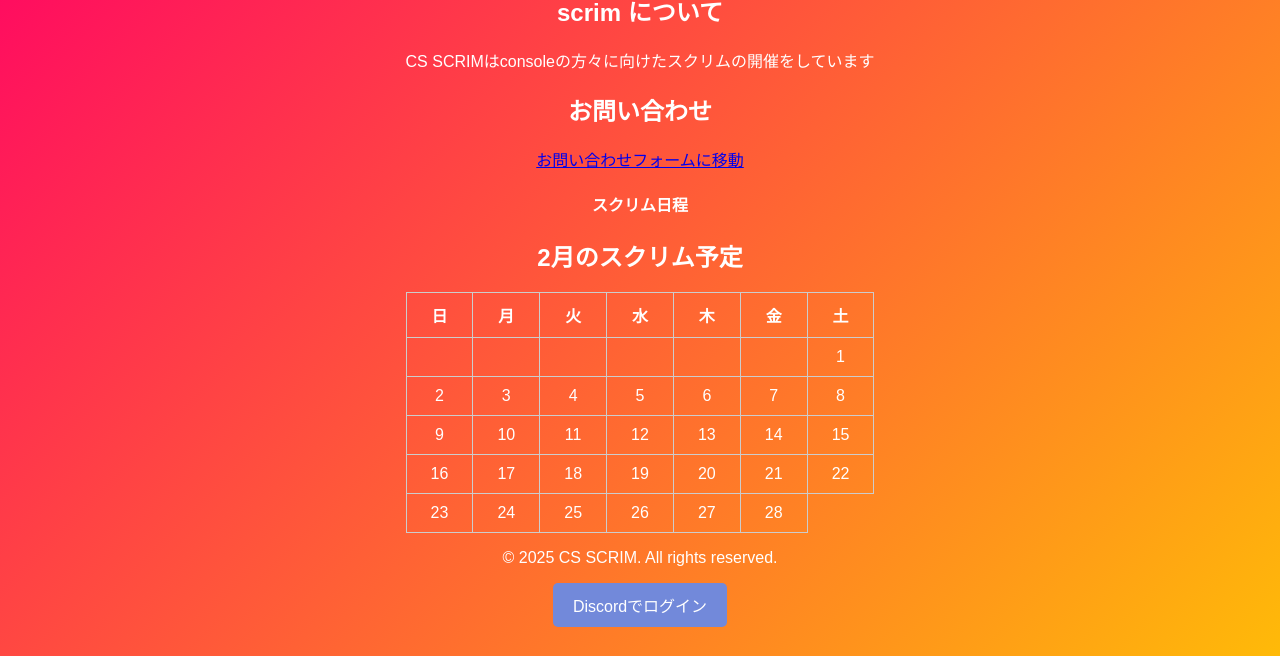
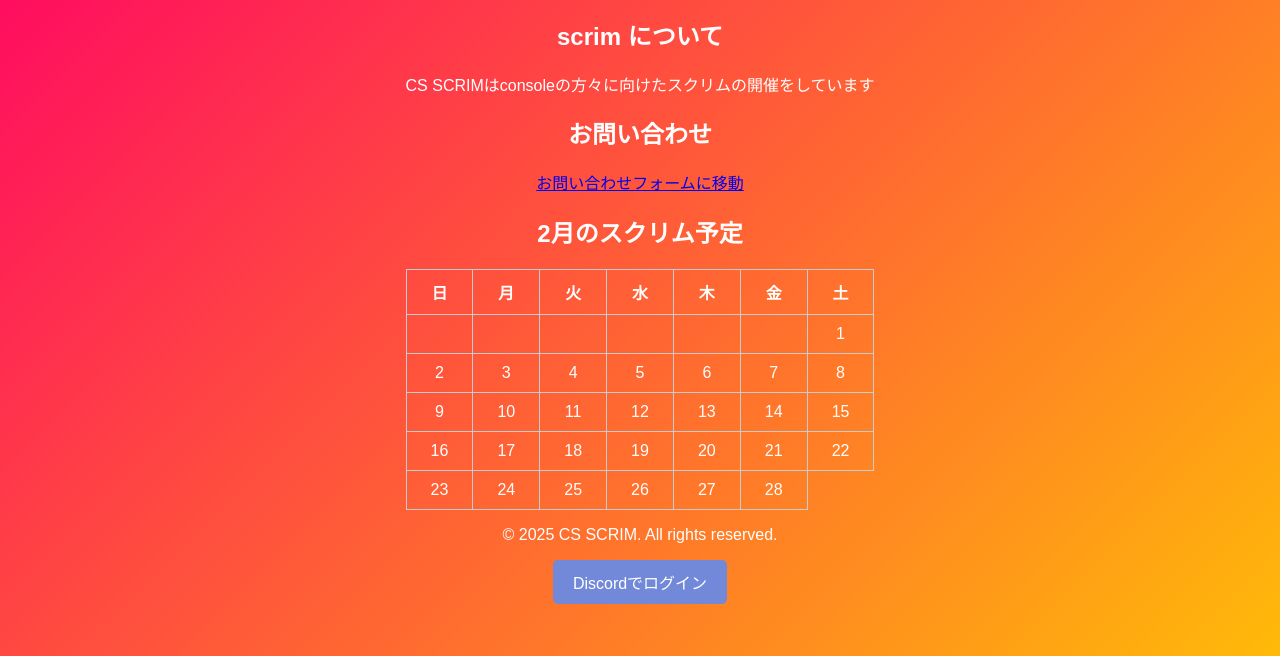
Before and after one commit to aerser/csscrim, a plain HTML site: page index.html in a window 1280 px wide. Shown: the part 144-800 px from the top of the page. Drawn offline with Linux system fonts and the light colour scheme.

Commit message:
Update index.html

```diff
--- a/index.html
+++ b/index.html
@@ -20,8 +20,6 @@
             <p><a href="https://forms.gle/Ln4dFQrFkPfZf5fy5" target="_blank">お問い合わせフォームに移動</a></p>
         </section>
         <section>
-            <h4>スクリム日程</h4>
-            <!DOCTYPE html>
 <html lang="ja">
 <head>
     <meta charset="UTF-8">
```
